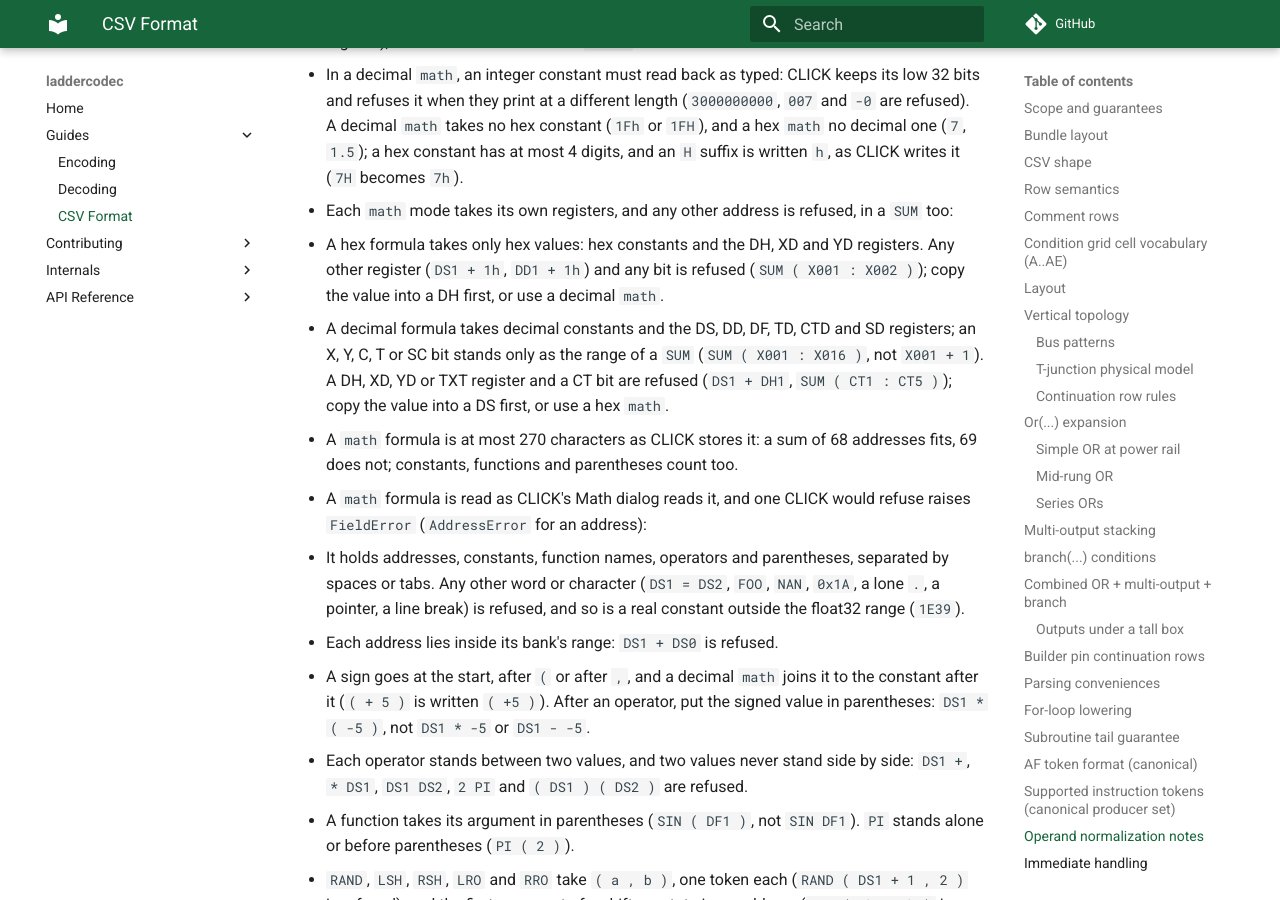
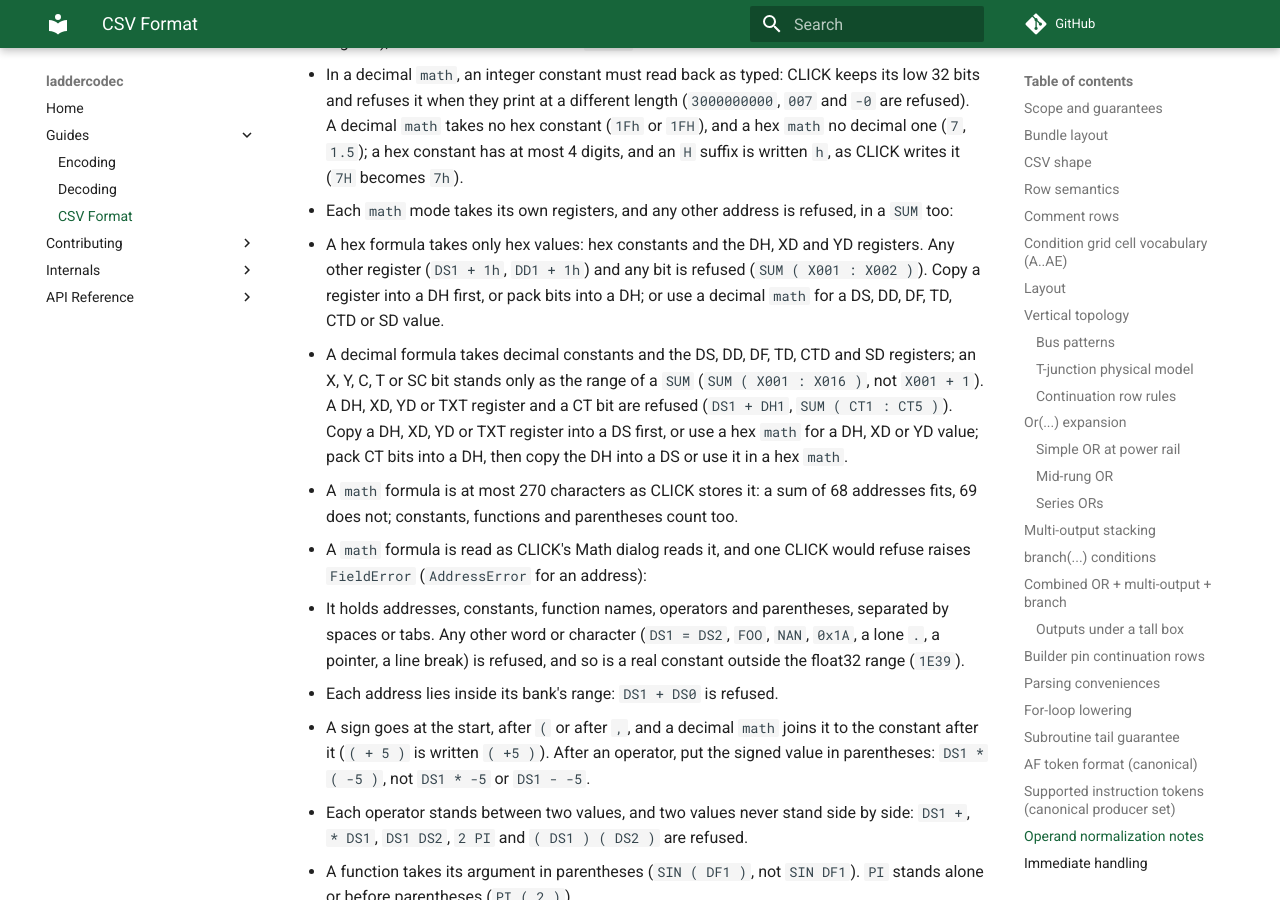
Before and after one commit to ssweber/laddercodec, an MkDocs documentation site: the page built from docs/guides/csv-format.md, in a window 1280 px wide and 900 px high, scrolled down 16477 px. Built offline with MkDocs 1.6.1 and Material for MkDocs 9.7.7, drawn with Linux system fonts in a browser that asks for light colours; comment, search, counter and statistics services are not loaded.

Commit message:
fix: each Math mode takes only its own banks
Review follow-ups: the "Do" advice names moves the rules accept (a bit
copies only to Y or C, so bits are packed into a DH), a SUM refusal
names its range and the refused end, the set the member-list check
reads is named for what it holds, and the comments and the roadmap's
open questions say what the code does and what CLICK has not answered.

Co-Authored-By: Claude Opus 5.5 <noreply@anthropic.com>

```diff
--- a/docs/guides/csv-format.md
+++ b/docs/guides/csv-format.md
@@ -702,13 +702,16 @@ currently emit:
   a `SUM` too:
   - A hex formula takes only hex values: hex constants and the DH, XD and YD
     registers. Any other register (`DS1 + 1h`, `DD1 + 1h`) and any bit is
-    refused (`SUM ( X001 : X002 )`); copy the value into a DH first, or use a
-    decimal `math`.
+    refused (`SUM ( X001 : X002 )`). Copy a register into a DH first, or pack
+    bits into a DH; or use a decimal `math` for a DS, DD, DF, TD, CTD or SD
+    value.
   - A decimal formula takes decimal constants and the DS, DD, DF, TD, CTD and SD
     registers; an X, Y, C, T or SC bit stands only as the range of a `SUM`
     (`SUM ( X001 : X016 )`, not `X001 + 1`). A DH, XD, YD or TXT register and a
-    CT bit are refused (`DS1 + DH1`, `SUM ( CT1 : CT5 )`); copy the value into a
-    DS first, or use a hex `math`.
+    CT bit are refused (`DS1 + DH1`, `SUM ( CT1 : CT5 )`). Copy a DH, XD, YD or
+    TXT register into a DS first, or use a hex `math` for a DH, XD or YD value;
+    pack CT bits into a DH, then copy the DH into a DS or use it in a hex
+    `math`.
 - A `math` formula is at most 270 characters as CLICK stores it: a sum of 68
   addresses fits, 69 does not; constants, functions and parentheses count too.
 - A `math` formula is read as CLICK's Math dialog reads it, and one CLICK would
```
Also changed, not shown: CHANGELOG.md (+1 -1 lines), scratchpad/roadmap.md (+6 -1 lines), 6 other files.
